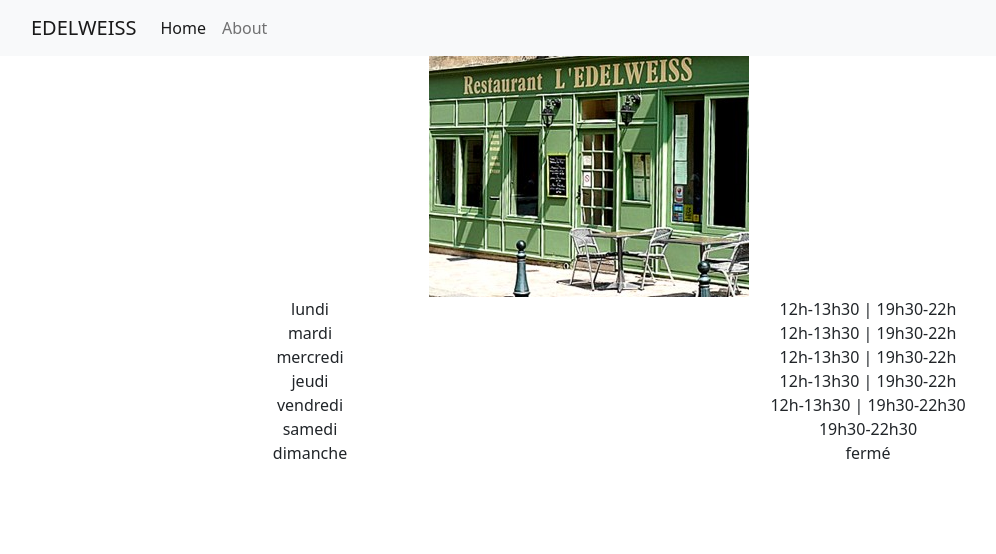
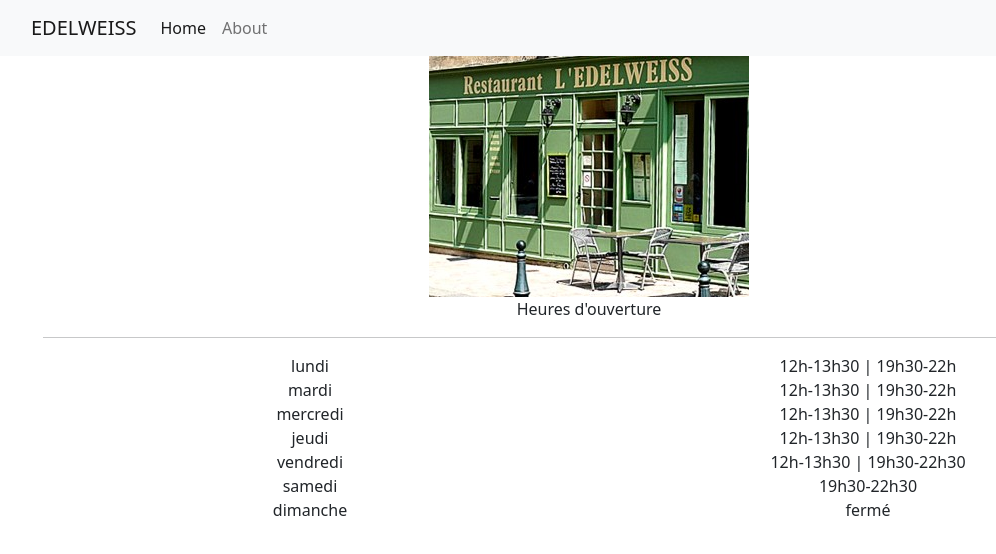
Before and after one commit to starwalker00/edelweiss, a React (Create React App) app: page / in a window 1280 px wide. Shown: the top 554 px of the page, without its empty margins (51-1047 px from the left). Built offline with nearby package versions, Linux system fonts and the light colour scheme.

Commit message:
app: schedule, add title

```diff
--- a/src/components/Schedule.jsx
+++ b/src/components/Schedule.jsx
@@ -5,6 +5,10 @@
   return (
     <div className="schedule">
       <Container>
+        <Row>
+          <Col>Heures d'ouverture</Col>
+        </Row>
+        <hr/>
         <Row>
           <Col>lundi</Col>
           <Col>12h-13h30 | 19h30-22h</Col>
```
